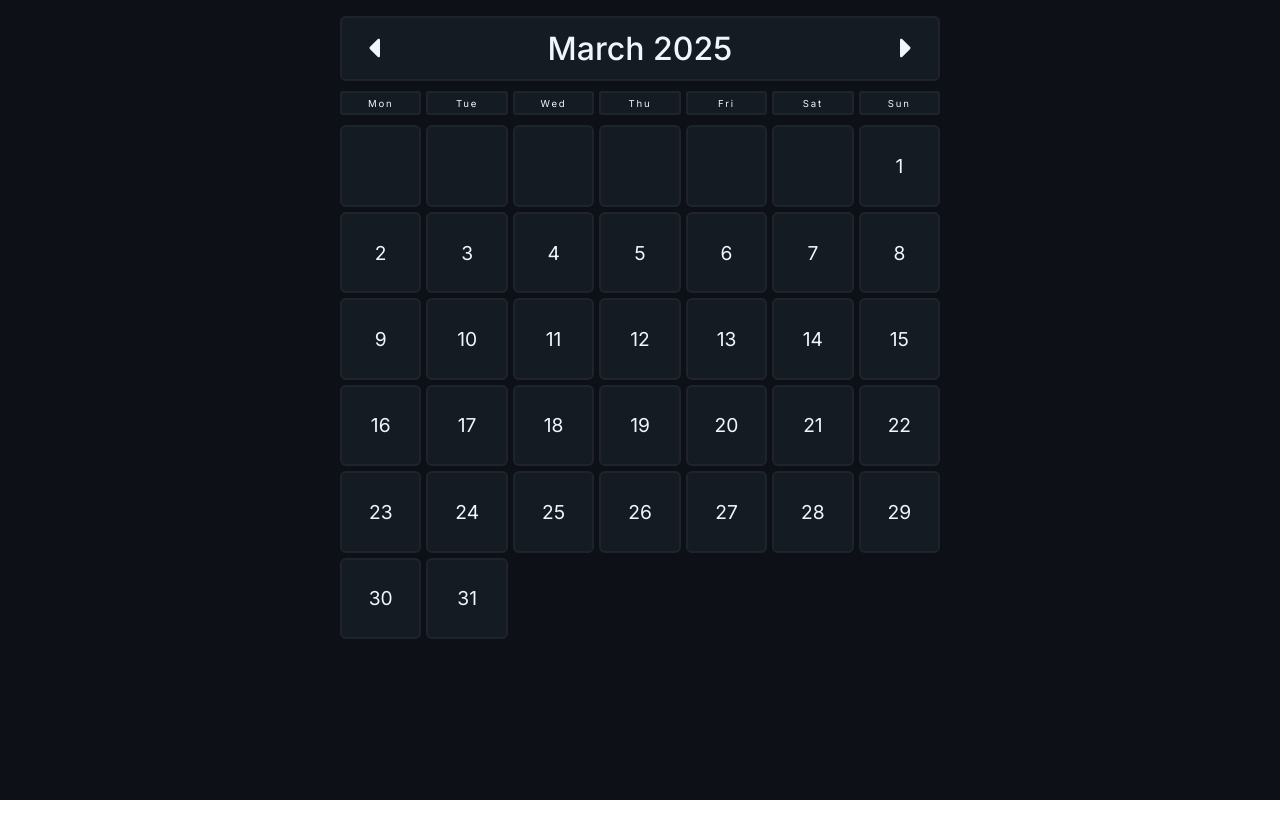
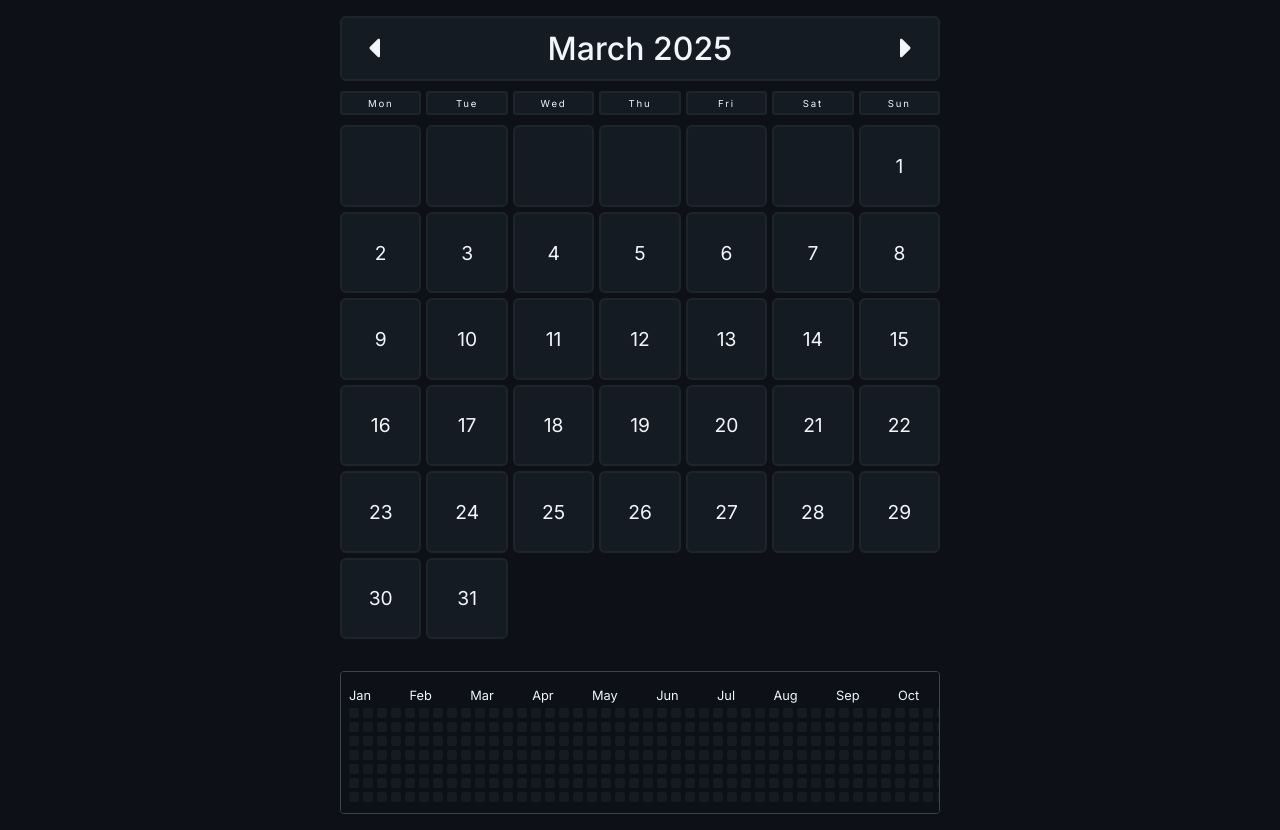
Before and after one commit to DavidAkerlind/vite-react-test-repo, a React (Vite) app: page / in a window 1280 px wide. Before the commit the page ends 800 px from the top, so only its background shows below. Built offline with nearby package versions, Linux system fonts and the light colour scheme.

Commit message:
Refactor calendar components to improve state management and enhance yearly view with tooltips

```diff
--- a/src/components/Calendar.jsx
+++ b/src/components/Calendar.jsx
@@ -22,7 +22,6 @@ const Calendar = () => {
 				selectedDays={selectedDays}
 				setSelectedDays={setSelectedDays}
 			/>
-			<YearlyView selectedDays={selectedDays} />
 		</div>
 	);
 };
--- a/src/components/CalendarGrid.jsx
+++ b/src/components/CalendarGrid.jsx
@@ -2,7 +2,7 @@ import React, { useState } from 'react';
 import YearlyView from './YearlyView';
 
 const CalendarGrid = ({ currentMonth, currentYear }) => {
-	const [selectedDays, setSelectedDays] = useState([]);
+	const [selectedDays, setSelectedDays] = useState({});
 
 	const getDaysInMonth = (year, month) => {
 		const firstDay = new Date(year, month, 1).getDay(); // Första veckodagen
@@ -15,6 +15,7 @@ const CalendarGrid = ({ currentMonth, currentYear }) => {
 		for (let i = 1; i <= daysInMonth; i++) {
 			days.push(i);
 		}
+
 		return days;
 	};
 
@@ -39,6 +40,7 @@ const CalendarGrid = ({ currentMonth, currentYear }) => {
 		selectedDays[`${currentYear}-${currentMonth}`] || [];
 
 	return (
+		<div className="calendar-container">
 			<div className="calendar-grid">
 				{getDaysInMonth(currentYear, currentMonth).map((day, index) => (
 					<div
@@ -53,6 +55,9 @@ const CalendarGrid = ({ currentMonth, currentYear }) => {
 					</div>
 				))}
 			</div>
+
+			<YearlyView selectedDays={selectedDays} />
+		</div>
 	);
 };
 
--- a/src/components/YearlyView.jsx
+++ b/src/components/YearlyView.jsx
@@ -1,30 +1,118 @@
-import React from 'react';
+import React, { useState } from 'react';
 
 const YearlyView = ({ selectedDays }) => {
-	// Funktion för att generera årets alla dagar
-	const generateYearDays = () => {
-		const yearDays = [];
+	const [hoveredDay, setHoveredDay] = useState(null);
+	const [tooltipPosition, setTooltipPosition] = useState({ x: 0, y: 0 });
+
+	// Funktion för att bestämma rätt ordningstal (st, nd, rd, th)
+	const getOrdinalSuffix = (day) => {
+		if (day >= 11 && day <= 13) return 'th';
+		const lastDigit = day % 10;
+		if (lastDigit === 1) return 'st';
+		if (lastDigit === 2) return 'nd';
+		if (lastDigit === 3) return 'rd';
+		return 'th';
+	};
+
+	// Lista med månadsförkortningar
+	const monthAbbreviations = [
+		'Jan',
+		'Feb',
+		'Mar',
+		'Apr',
+		'May',
+		'Jun',
+		'Jul',
+		'Aug',
+		'Sep',
+		'Oct',
+		'Nov',
+		'Dec',
+	];
+
+	// Funktion för att generera årets veckor
+	const generateYearWeeks = () => {
+		const yearWeeks = Array.from({ length: 53 }, () => []); // Max 53 veckor
+
 		for (let month = 0; month < 12; month++) {
 			const daysInMonth = new Date(2025, month + 1, 0).getDate();
+
 			for (let day = 1; day <= daysInMonth; day++) {
-				yearDays.push({ month, day });
+				const date = new Date(2025, month, day);
+				const weekNumber = Math.floor(
+					(date - new Date(2025, 0, 1)) / (7 * 24 * 60 * 60 * 1000)
+				); // Beräkna veckonummer
+
+				if (!yearWeeks[weekNumber]) {
+					yearWeeks[weekNumber] = [];
+				}
+				yearWeeks[weekNumber].push({ month, day });
 			}
 		}
-		return yearDays;
+		return yearWeeks;
 	};
 
 	return (
+		<div className="yearly-view-container">
+			{/* Månadsförkortningar */}
+			<div className="month-header">
+				{monthAbbreviations.map((month, index) => (
+					<div key={index} className="month-label">
+						{month}
+					</div>
+				))}
+			</div>
+
 			<div className="yearly-view">
-			{generateYearDays().map(({ month, day }, index) => {
+				{generateYearWeeks().map((week, weekIndex) => (
+					<div key={weekIndex} className="week-column">
+						{week.map(({ month, day }, dayIndex) => {
 							const isSelected =
 								selectedDays[`${2025}-${month}`]?.includes(day);
+
 							return (
 								<div
-						key={index}
-						className={`yearly-day ${isSelected ? 'selected' : ''}`}
+									key={dayIndex}
+									className={`yearly-day ${
+										isSelected ? 'selected' : ''
+									}`}
+									onMouseEnter={(e) => {
+										const monthName = new Date(
+											2025,
+											month,
+											day
+										).toLocaleString('en-US', {
+											month: 'long',
+										});
+										setHoveredDay(
+											`${monthName} ${day}${getOrdinalSuffix(
+												day
+											)}`
+										);
+										setTooltipPosition({
+											x: e.clientX,
+											y: e.clientY,
+										});
+									}}
+									onMouseLeave={() => setHoveredDay(null)}
 								/>
 							);
 						})}
+					</div>
+				))}
+			</div>
+
+			{/* Tooltip som bara visas om hoveredDay inte är null */}
+			{hoveredDay && (
+				<div
+					className="tooltip"
+					style={{
+						top: tooltipPosition.y + 10 + 'px',
+						left: tooltipPosition.x + 10 + 'px',
+					}}>
+					{hoveredDay}
+				</div>
+			)}
 		</div>
 	);
 };
--- a/src/index.css
+++ b/src/index.css
@@ -4,7 +4,9 @@
 	--darker-bg: #0d1117;
 	--components-bg-dark: #151b23;
 	--components-stroke-dark: #1e242b;
-	--components-green: #2ea043;
+	--components-stroke-light: #3d444d;
+	--components-green-bg: #2ea043;
+	--components-green-stroke: #196c2e;
 	--white-text: #f0f6fc;
 }
 
@@ -33,7 +35,6 @@ h2 {
 	margin: 1rem;
 	color: var(--white-text);
 	text-align: center;
-	height: 375px;
 }
 
 .calendar-header {
@@ -94,14 +95,128 @@ h2 {
 	font-size: 1.2rem;
 }
 
-.day.selected {
-	background: var(--components-green);
+.day.selected,
+.yearly-day.selected {
+	border-color: var(--components-stroke-dark);
+	background: var(--components-green-bg);
 	color: var(--white-text);
+}
+/*
+.yearly-view {
+	flex: 7;
+	height: 170px;
+	display: grid;
+	border: 1px solid var(--components-stroke-light);
+	border-radius: 4px;
+	padding: 1rem 0.5rem;
+	margin-top: 2rem;
+	grid-template-columns: repeat(46, 10px);
+	grid-template-rows: repeat(7, 10px); /* Endast 7 rader
+	overflow-x: auto;
+	gap: 4px;
+}
+
+.yearly-day {
+	width: 10px;
+	height: 10px;
+	background-color: var(--components-bg-dark);
+	border: 1px solid var(--components-stroke-dark);
+	border-radius: 2px;
+}
+
+.tooltip {
+	position: fixed;
+	background-color: #151b23;
+	color: #f0f6fc;
+	padding: 5px 10px;
+	border-radius: 5px;
+	border: 1px solid #3d444d;
+	font-size: 12px;
+	pointer-events: none;
+	white-space: nowrap;
+	z-index: 1000;
+}
+*/
+
+.yearly-view {
+	display: flex;
+	gap: 4px;
+	overflow-x: auto;
+	background-color: var(--darker-bg);
+}
+
+.week-column {
+	display: flex;
+	flex-direction: column;
+	gap: 4px;
+}
+
+.yearly-day {
+	width: 10px;
+	height: 10px;
+	background-color: var(--components-bg-dark);
+	border-radius: 2px;
+}
+
+.tooltip {
+	position: fixed;
+	background-color: var(--components-bg-dark);
+	color: var(--white-text);
+	padding: 5px 10px;
+	border-radius: 5px;
+	border: 1px solid var(--components-stroke-light);
+	font-size: 12px;
+	pointer-events: none;
+	white-space: nowrap;
+	z-index: 1000;
+}
+
+.yearly-view-container {
+	display: flex;
+	flex-direction: column;
+	align-items: flex-start;
+	background-color: var(--darker-bg);
+	overflow-x: auto;
+	border: 1px solid var(--components-stroke-light);
+	border-radius: 4px;
+	padding: 0.7em 0.5rem;
+	margin-top: 2rem;
+}
+
+.month-header {
+	display: flex;
+	justify-content: space-between;
+	width: 100%;
+	max-width: 800px;
+	padding: 5px 0;
+	font-size: 0.8rem;
+	gap: 2.4rem;
+}
+
+.yearly-view-container::-webkit-scrollbar {
+	width: 1.5rem;
+	height: 1.2rem;
+}
+
+/* Scrollbarens "thumb" (själva rullningsfältet) */
+.yearly-view-container::-webkit-scrollbar-thumb {
+	background-color: var(--components-bg-dark);
+	border-radius: 4px;
+	border: 1px solid var(--components-stroke-light);
+}
+
+.yearly-view-container::-webkit-scrollbar-thumb:active {
+	background-color: var(--components-stroke-dark);
+}
+
+/* Scrollbarens spår (bakgrunden) */
+.yearly-view-container::-webkit-scrollbar-track {
+	background-color: var(--components-stroke-light);
 }
 
 @media (min-width: 568px) {
 	.day.filled:hover {
-		border-color: var(--components-green);
+		border-color: var(--components-green-bg);
 		cursor: pointer;
 	}
 }
```
Lines whose indentation alone changed are shown as unchanged.
